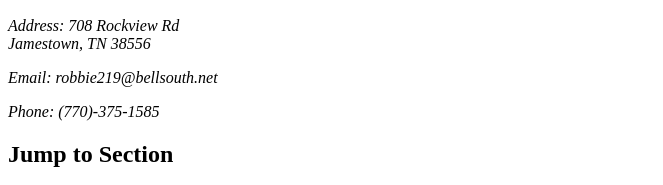
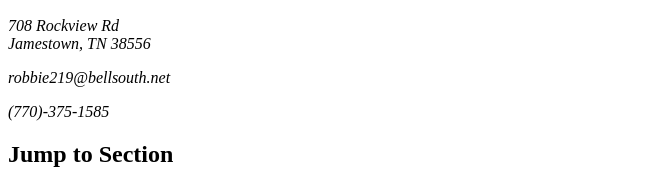
Before and after one commit to Robbie219/Robbie219.github.io, a plain HTML site: page resume.html in a window 1280 px wide. Shown: the part 568-753 px from the top of the page, without its empty margins (0-663 px from the left). Drawn offline with Linux system fonts and the light colour scheme.

Commit message:
deleted unnecessary labels in contact info

```diff
--- a/resume.html
+++ b/resume.html
@@ -19,12 +19,12 @@
 
         <h2>Contact Info</h2>
 
-        <p>Address: 708 Rockview Rd<br>
+        <p>708 Rockview Rd<br>
           Jamestown, TN 38556</p>
 
-        <p>Email: robbie219@bellsouth.net</p>
+        <p>robbie219@bellsouth.net</p>
 
-        <p>Phone: (770)-375-1585</p>
+        <p>(770)-375-1585</p>
 
       </address>
 
```
